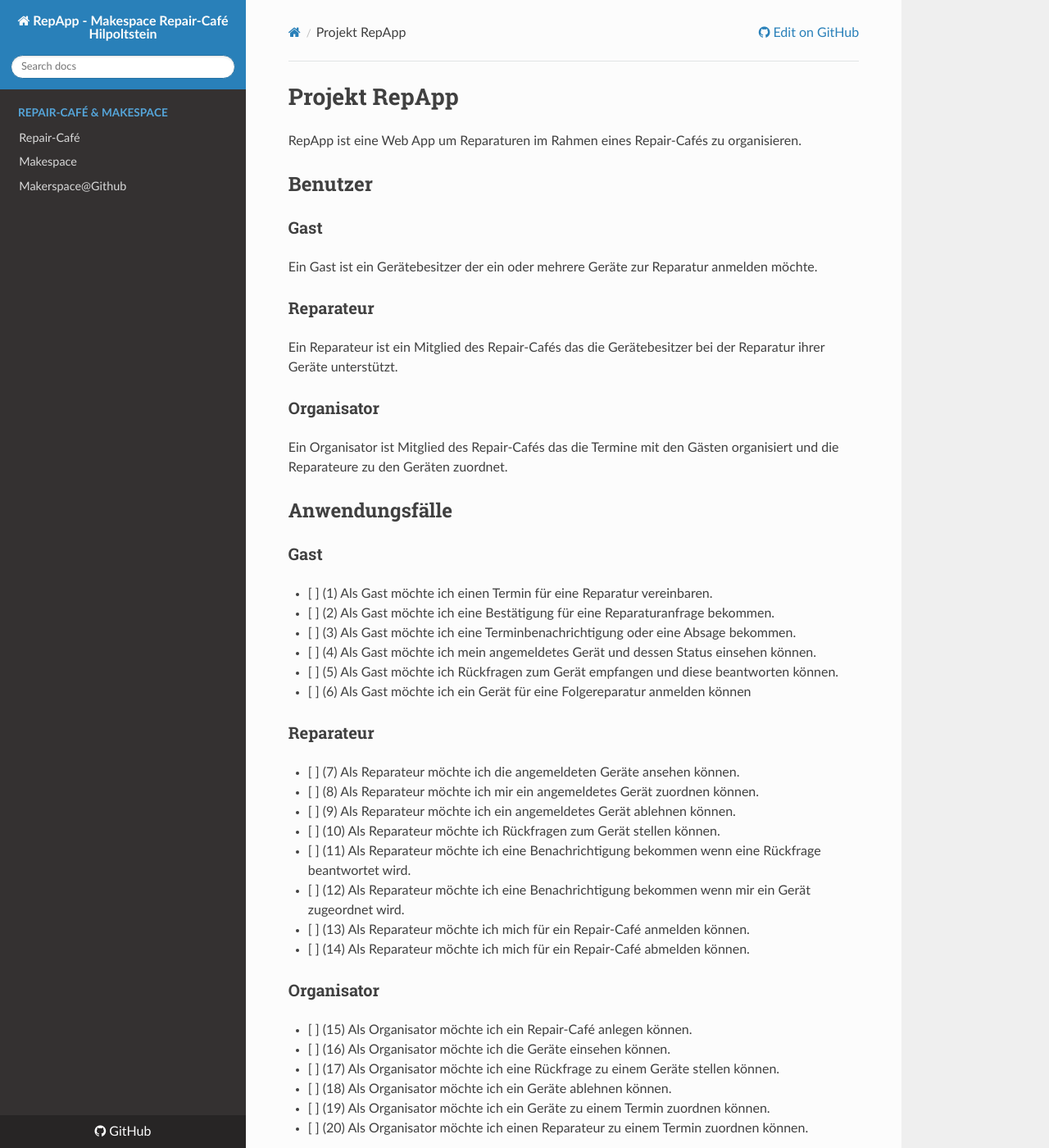
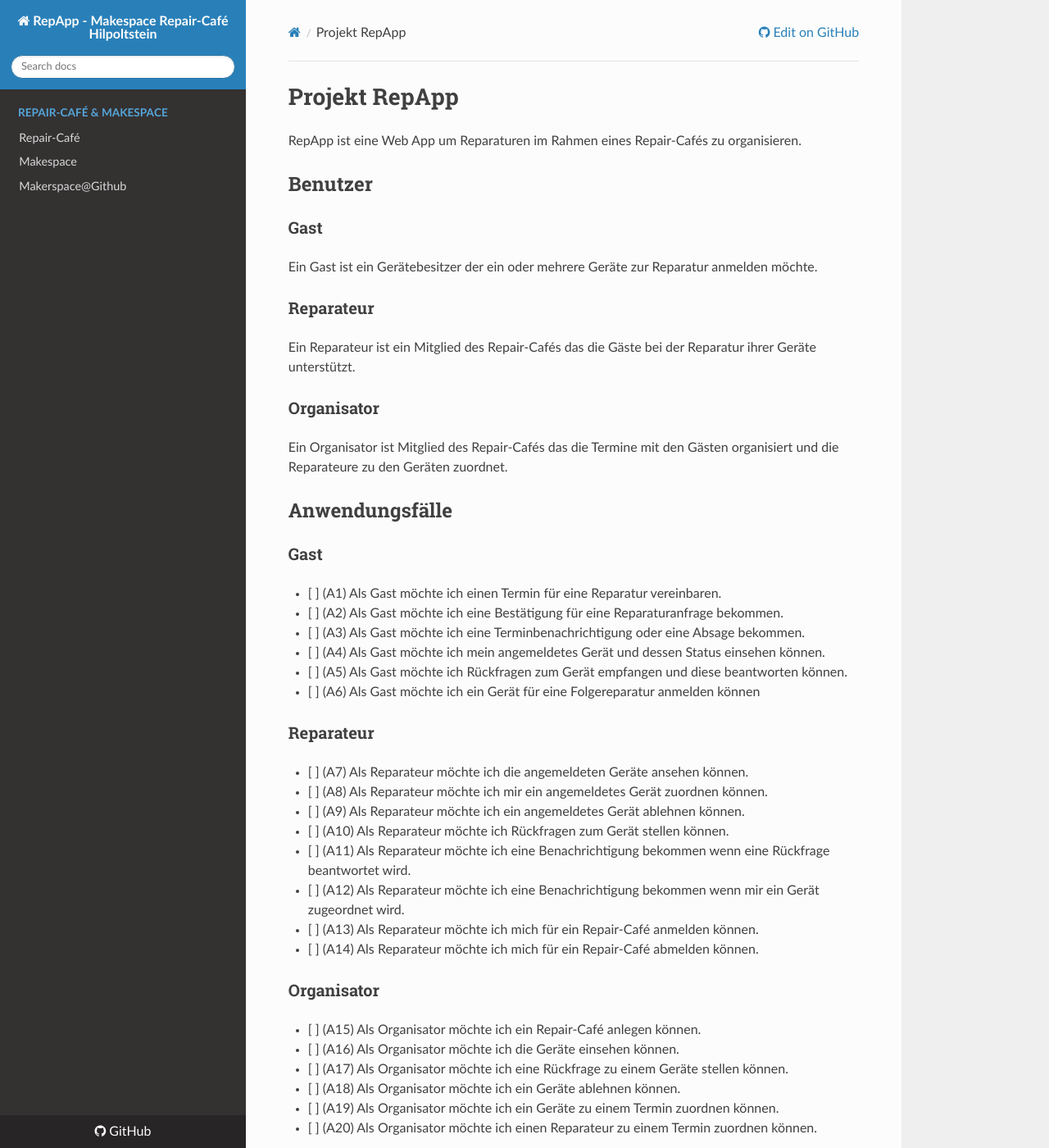
Before and after one commit to makes-hacks-hip/RepApp, an MkDocs documentation site: the page built from docs/index.md, in a window 1280 px wide and 1400 px high. Shown: the whole window at 82% size. Built offline with MkDocs 1.6.1, drawn with Linux system fonts in a browser that asks for light colours; nearby versions of some CDN libraries; some of the changed text lies outside the part shown.

Commit message:
improve docs, update workflow register device

```diff
--- a/docs/index.md
+++ b/docs/index.md
@@ -10,7 +10,7 @@
 
 ### Reparateur
 
-Ein Reparateur ist ein Mitglied des Repair-Cafés das die Gerätebesitzer bei der Reparatur ihrer Geräte unterstützt.
+Ein Reparateur ist ein Mitglied des Repair-Cafés das die Gäste bei der Reparatur ihrer Geräte unterstützt.
 
 ### Organisator
 
@@ -20,32 +20,32 @@
 
 ### Gast
 
-- [ ] (1) Als Gast möchte ich einen Termin für eine Reparatur vereinbaren.
-- [ ] (2) Als Gast möchte ich eine Bestätigung für eine Reparaturanfrage bekommen.
-- [ ] (3) Als Gast möchte ich eine Terminbenachrichtigung oder eine Absage bekommen.
-- [ ] (4) Als Gast möchte ich mein angemeldetes Gerät und dessen Status einsehen können.
-- [ ] (5) Als Gast möchte ich Rückfragen zum Gerät empfangen und diese beantworten können.
-- [ ] (6) Als Gast möchte ich ein Gerät für eine Folgereparatur anmelden können
+- [ ] (A1) Als Gast möchte ich einen Termin für eine Reparatur vereinbaren.
+- [ ] (A2) Als Gast möchte ich eine Bestätigung für eine Reparaturanfrage bekommen.
+- [ ] (A3) Als Gast möchte ich eine Terminbenachrichtigung oder eine Absage bekommen.
+- [ ] (A4) Als Gast möchte ich mein angemeldetes Gerät und dessen Status einsehen können.
+- [ ] (A5) Als Gast möchte ich Rückfragen zum Gerät empfangen und diese beantworten können.
+- [ ] (A6) Als Gast möchte ich ein Gerät für eine Folgereparatur anmelden können
 
 ### Reparateur
 
-- [ ] (7) Als Reparateur möchte ich die angemeldeten Geräte ansehen können.
-- [ ] (8) Als Reparateur möchte ich mir ein angemeldetes Gerät zuordnen können.
-- [ ] (9) Als Reparateur möchte ich ein angemeldetes Gerät ablehnen können.
-- [ ] (10) Als Reparateur möchte ich Rückfragen zum Gerät stellen können.
-- [ ] (11) Als Reparateur möchte ich eine Benachrichtigung bekommen wenn eine Rückfrage beantwortet wird.
-- [ ] (12) Als Reparateur möchte ich eine Benachrichtigung bekommen wenn mir ein Gerät zugeordnet wird.
-- [ ] (13) Als Reparateur möchte ich mich für ein Repair-Café anmelden können.
-- [ ] (14) Als Reparateur möchte ich mich für ein Repair-Café abmelden können.
+- [ ] (A7) Als Reparateur möchte ich die angemeldeten Geräte ansehen können.
+- [ ] (A8) Als Reparateur möchte ich mir ein angemeldetes Gerät zuordnen können.
+- [ ] (A9) Als Reparateur möchte ich ein angemeldetes Gerät ablehnen können.
+- [ ] (A10) Als Reparateur möchte ich Rückfragen zum Gerät stellen können.
+- [ ] (A11) Als Reparateur möchte ich eine Benachrichtigung bekommen wenn eine Rückfrage beantwortet wird.
+- [ ] (A12) Als Reparateur möchte ich eine Benachrichtigung bekommen wenn mir ein Gerät zugeordnet wird.
+- [ ] (A13) Als Reparateur möchte ich mich für ein Repair-Café anmelden können.
+- [ ] (A14) Als Reparateur möchte ich mich für ein Repair-Café abmelden können.
 
 ### Organisator
 
-- [ ] (15) Als Organisator möchte ich ein Repair-Café anlegen können.
-- [ ] (16) Als Organisator möchte ich die Geräte einsehen können.
-- [ ] (17) Als Organisator möchte ich eine Rückfrage zu einem Geräte stellen können.
-- [ ] (18) Als Organisator möchte ich ein Geräte ablehnen können.
-- [ ] (19) Als Organisator möchte ich ein Geräte zu einem Termin zuordnen können.
-- [ ] (20) Als Organisator möchte ich einen Reparateur zu einem Termin zuordnen können.
+- [ ] (A15) Als Organisator möchte ich ein Repair-Café anlegen können.
+- [ ] (A16) Als Organisator möchte ich die Geräte einsehen können.
+- [ ] (A17) Als Organisator möchte ich eine Rückfrage zu einem Geräte stellen können.
+- [ ] (A18) Als Organisator möchte ich ein Geräte ablehnen können.
+- [ ] (A19) Als Organisator möchte ich ein Geräte zu einem Termin zuordnen können.
+- [ ] (A20) Als Organisator möchte ich einen Reparateur zu einem Termin zuordnen können.
 
 ## Daten
 
@@ -168,33 +168,61 @@
 
 ## Ansichten
 
-### (1) Landing Page: Repair-Cafés
+### (S1) Landing Page: Repair-Cafés
 
 Liste der Repair-Café Termine
 
-### (2) Gerät anmelden
+### (S2) Gerät anmelden
 
-Das Formular zum anmelden der Geräte hat die Felder `Name`, `eMail-Adresse`, `Gerätebezeichnung`, `Fehlerbeschreibung` und einen Knopf `Absenden` zum senden des Formulars.
+Das Formular zum anmelden der Geräte hat die Felder `eMail-Adresse`, `Gerätebezeichnung`, `Fehlerbeschreibung`, eine Kontrollkästchen `Folgetermin` und einen Knopf `Absenden` zum senden des Formulars.
 
-### (3) Anmeldebestätigung
+### (S3) Gast anmelden
 
-Die Anmeldebestätigung zeigt die Geräte Daten erneut an, zusammen mit der Information dass das Gerät angelegt wurde und einem Link zur Geräte Detailseite.
+Das Formular zum anmelden eines neuen Gastes hat die Felder `Name`, `Telefon`, `Wohnort` und einen Knopf `Absenden` zum senden des Formulars.
 
-### (4) Geräte Detailseite
+### (S4) Anmeldebestätigung
 
-Die Geräte Detailseite hat die Felder `Name`, `eMail-Adresse`, `Gerätebezeichnung`, `Fehlerbeschreibung` die mit den Angaben des Besitzers ausgefüllt sind. Weiter enthält die Seite einen Knopf `Aktualisieren` der das Formular absendet und die Daten aktualisiert.
+Die Anmeldebestätigung zeigt die Geräte und Gast Daten erneut an, zusammen mit der Information dass das Gerät angelegt.
+Weiter enthält die Ansicht einen Link zur Geräte Detailseite und einen Link zur Gast Detailseite.
+
+### (S5) Geräte Detailseite
+
+Die Geräte Detailseite hat die Felder `Gerätebezeichnung`, `Fehlerbeschreibung` und eine Kontrollkästchen `Folgetermin` die mit den Angaben des Gastes ausgefüllt sind.
+Weiter enthält die Seite einen Knopf `Aktualisieren` der das Formular absendet und die Daten aktualisiert und einen Link zur Detailseite des Gastes.
+
+### (S6) Gast Detailseite
+
+Die Gast Detailseite hat die Felder `Name`, `eMail`, `Telefon` und `Wohnort` die mit den Angaben des Gastes ausgefüllt sind.
+Weiter enthält die Seite einen Knopf `Aktualisieren` der das Formular absendet.
+Die Ansicht enthält auch eine Liste mit Links zu allen Geräten die der Gast angemeldet hat.
 
 ## Abläufe
 
 ### Anmeldung eines defekten Gerätes
 
-Als Besitzer eines defekten Gerätes,
+#### Variante: Neuer Gast
 
-- gehe ich auf die Seite der Repair-Café Termine (1)
+Als neuer Gast der ein defekten Geräte anmelden möchte,
+
+- gehe ich auf die Seite (S1) der Repair-Café Termine.
 - dort klicke ich auf `Gerät anmelden` bei dem richtigen Repair-Café Termin.
-- Der Link bringt mich auf eine neue Seite mit einem Formular (2).
-- Das Formular hat die Felder `Name`, `eMail-Adresse`, `Gerätebezeichnung` und `Fehlerbeschreibung`.
+- Der Link bringt mich auf eine neue Seite (S2) mit einem Formular.
+- Das Formular hat die Felder `eMail-Adresse`, `Gerätebezeichnung` und `Fehlerbeschreibung` und eine Kontrollkästchen `Folgetermin`.
 - Nachdem ich die Felder ausgefüllt habe klicke auf auf `Absenden`.
-- Der Klick auf Absenden bringt mich zu einer neuen Seite, die bestätigt dass mein Gerät angemeldet wurde und einen Link zu einer `Geräte Detailseite` (4) hat.
-- In meinem eMail Posteingang finde ich eine Bestätigung der Geräteanmeldung die ebenfalls den Link zur `Geräte Detailseite` hat.
-- Der Klick auf den Link zur (4) `Geräte Detailseite` bringt mich zu einer Seite auf der ich meine Angaben sehe und aktualisieren kann.
+- Der Klick auf Absenden bringt mich zu einer neuen Seite (S3) mit einem Formular.
+- Das Formular hat die Felder `Name`, `Telefon` und `Wohnort`.
+- Nachdem ich die Felder ausgefüllt habe klicke auf auf `Absenden`.
+- Der Link bringt mich auf eine neue Seite (S4) die bestätigt dass mein Gerät angemeldet wurde, die Geräte Daten und meine Daten zur Bestätigung anzeigt und einen Link zu einer `Geräte Detailseite` (S4) und einen Link zu einer `Gast Detailseite` (S6) hat.
+- In meinem eMail Posteingang finde ich eine Bestätigung der Geräteanmeldung die ebenfalls den Link zur `Geräte Detailseite` und den Link zur `Gast Detailseite` enthält.
+
+#### Variante: Existierender Gast
+
+Als neuer Gast der ein defekten Geräte anmelden möchte,
+
+- gehe ich auf die Seite (S1) der Repair-Café Termine.
+- dort klicke ich auf `Gerät anmelden` bei dem richtigen Repair-Café Termin.
+- Der Link bringt mich auf eine neue Seite (S2) mit einem Formular.
+- Das Formular hat die Felder `eMail-Adresse`, `Gerätebezeichnung` und `Fehlerbeschreibung` und eine Kontrollkästchen `Folgetermin`.
+- Nachdem ich die Felder ausgefüllt habe klicke auf auf `Absenden`.
+- Der Link bringt mich auf eine neue Seite (S4) die bestätigt dass mein Gerät angemeldet wurde, die Geräte Daten und meine Daten zur Bestätigung anzeigt und einen Link zu einer `Geräte Detailseite` (S4) und einen Link zu einer `Gast Detailseite` (S6) hat.
+- In meinem eMail Posteingang finde ich eine Bestätigung der Geräteanmeldung die ebenfalls den Link zur `Geräte Detailseite` und den Link zur `Gast Detailseite` enthält.
```
Also changed, not shown: other parts of docs/index.md (+5 -5 lines).
